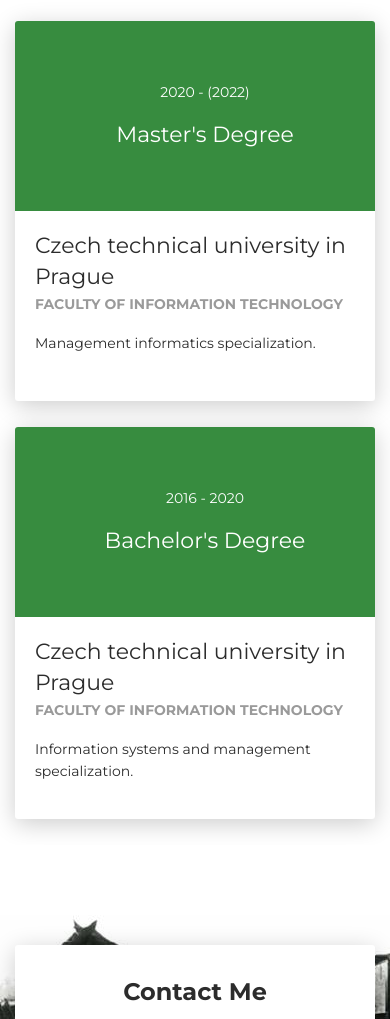
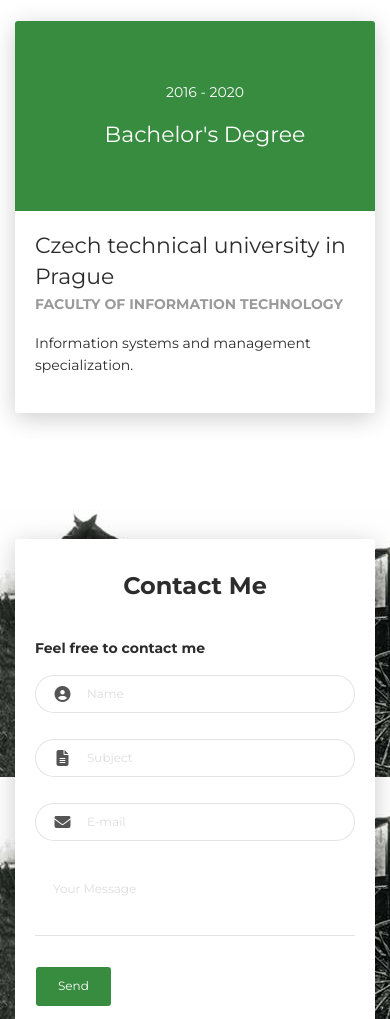
Before and after one commit to kucerp21/resume-site, a plain HTML site: page index.html in a window 390 px wide. Shown: the part 5272-6291 px from the top of the page. Drawn offline with Linux system fonts and the light colour scheme.

Commit message:
Update index.html

```diff
--- a/index.html
+++ b/index.html
@@ -345,23 +345,6 @@
       <div class="row">
         <div class="col-md-3 bg-primary" data-aos="fade-right" data-aos-offset="50" data-aos-duration="500">
           <div class="card-body cc-education-header">
-            <p>2020 - (2022)</p>
-            <div class="h5">Master's Degree</div>
-          </div>
-        </div>
-        <div class="col-md-9" data-aos="fade-left" data-aos-offset="50" data-aos-duration="500">
-          <div class="card-body">
-            <div class="h5">Czech technical university in Prague</div>
-            <p class="category">Faculty of information technology</p>
-            <p>Management informatics specialization.</p>
-          </div>
-        </div>
-      </div>
-    </div>
-    <div class="card">
-      <div class="row">
-        <div class="col-md-3 bg-primary" data-aos="fade-right" data-aos-offset="50" data-aos-duration="500">
-          <div class="card-body cc-education-header">
             <p>2016 - 2020</p>
             <div class="h5">Bachelor's Degree</div>
           </div>
```
